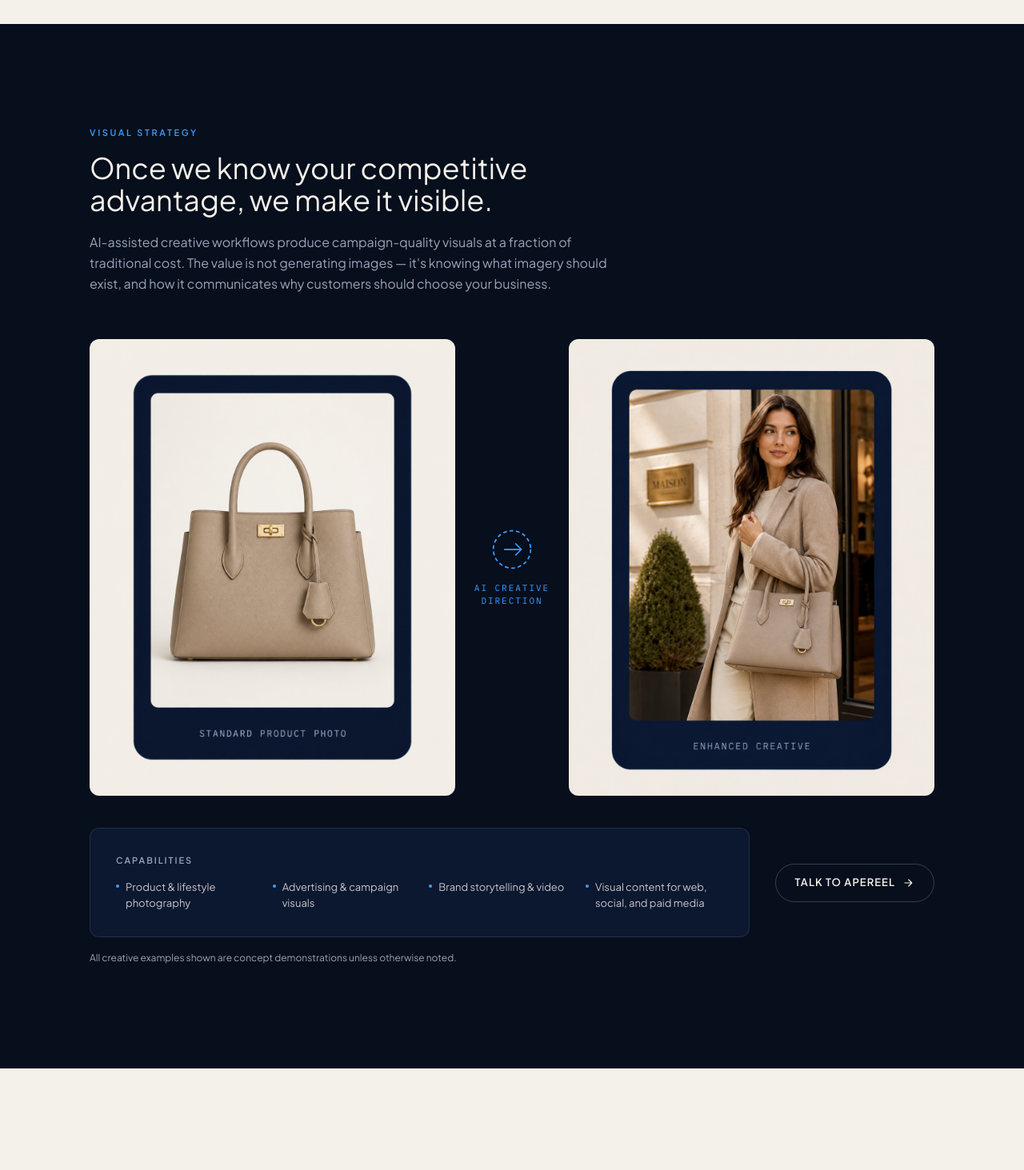
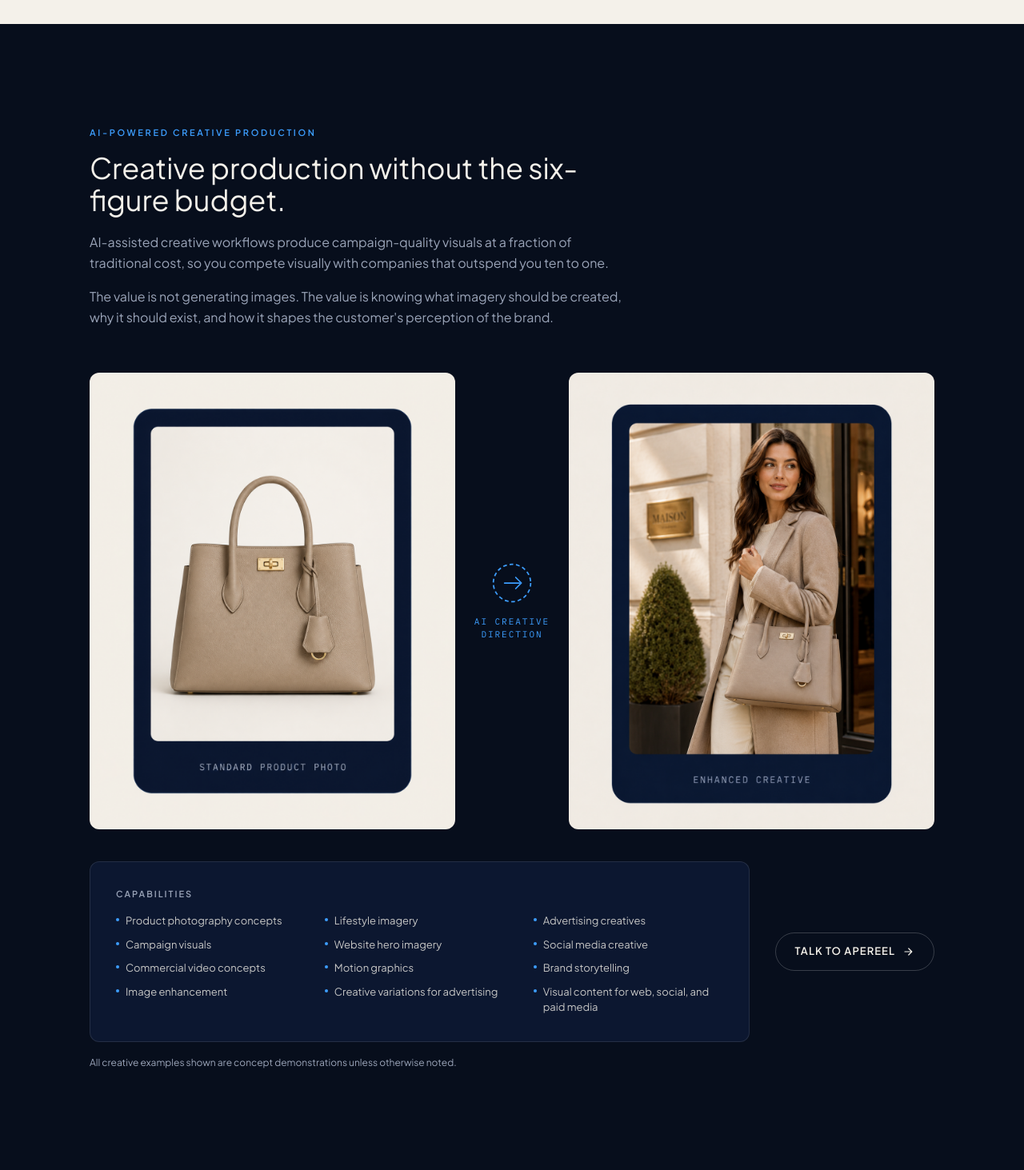
Before and after one commit to jbquelim/apereel-business, a Next.js app: page / in a window 1280 px wide. Shown: the part 10085-11548 px from the top of the page at 80% size. Built offline with nearby package versions, Linux system fonts and the light colour scheme; no server answers.

Commit message:
Restore full creative capabilities list and original section copy
Bring back all 12 creative capabilities and original heading,
body text from before the review trimming.

Co-Authored-By: Claude Opus 4.6 <noreply@anthropic.com>

```diff
--- a/components/creative-showcase.tsx
+++ b/components/creative-showcase.tsx
@@ -74,20 +74,26 @@ export function CreativeShowcase() {
       <Container>
         <div className="max-w-2xl">
           <p className="text-[11px] font-semibold tracking-[0.24em] text-electric uppercase">
-            Visual Strategy
+            AI-Powered Creative Production
           </p>
           <h2
             id="creative-heading"
             className="font-display mt-4 text-3xl text-ink sm:text-4xl"
           >
-            Once we know your competitive advantage, we make it visible.
+            Creative production without the six-figure budget.
           </h2>
-          <p className="mt-5 text-base leading-relaxed text-muted">
-            AI-assisted creative workflows produce campaign-quality visuals
-            at a fraction of traditional cost. The value is not generating
-            images &mdash; it&apos;s knowing what imagery should exist, and how it
-            communicates why customers should choose your business.
-          </p>
+          <div className="mt-5 space-y-4 text-base leading-relaxed text-muted">
+            <p>
+              AI-assisted creative workflows produce campaign-quality visuals
+              at a fraction of traditional cost, so you compete visually with
+              companies that outspend you ten to one.
+            </p>
+            <p>
+              The value is not generating images. The value is knowing what
+              imagery should be created, why it should exist, and how it shapes
+              the customer&apos;s perception of the brand.
+            </p>
+          </div>
         </div>
 
         <div className="mt-14">
@@ -99,7 +105,7 @@ export function CreativeShowcase() {
             <p className="text-[11px] font-semibold tracking-[0.18em] text-muted uppercase">
               Capabilities
             </p>
-            <ul className="mt-4 grid grid-cols-2 gap-x-6 gap-y-2.5 sm:grid-cols-4">
+            <ul className="mt-4 grid grid-cols-2 gap-x-6 gap-y-2.5 sm:grid-cols-3">
               {creativeCapabilities.map((item) => (
                 <li
                   key={item}
--- a/lib/site.ts
+++ b/lib/site.ts
@@ -238,9 +238,17 @@ export const perspectives = [
 ] as const;
 
 export const creativeCapabilities = [
-  "Product & lifestyle photography",
-  "Advertising & campaign visuals",
-  "Brand storytelling & video",
+  "Product photography concepts",
+  "Lifestyle imagery",
+  "Advertising creatives",
+  "Campaign visuals",
+  "Website hero imagery",
+  "Social media creative",
+  "Commercial video concepts",
+  "Motion graphics",
+  "Brand storytelling",
+  "Image enhancement",
+  "Creative variations for advertising",
   "Visual content for web, social, and paid media",
 ] as const;
 
```
